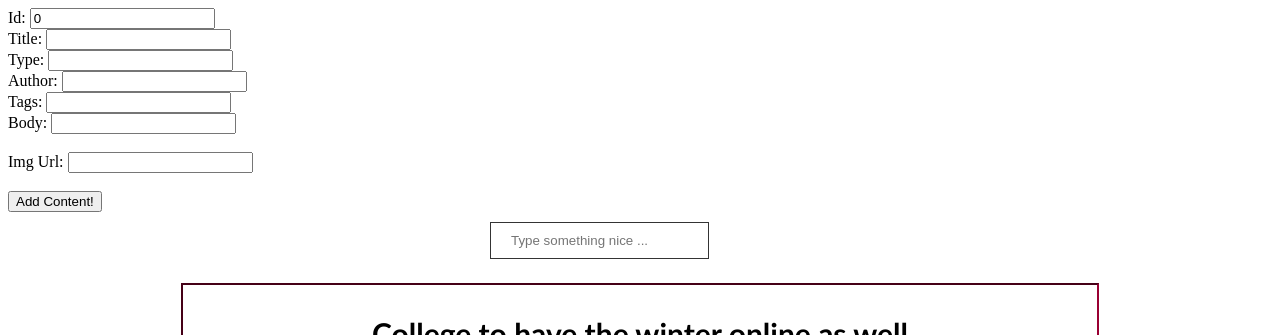
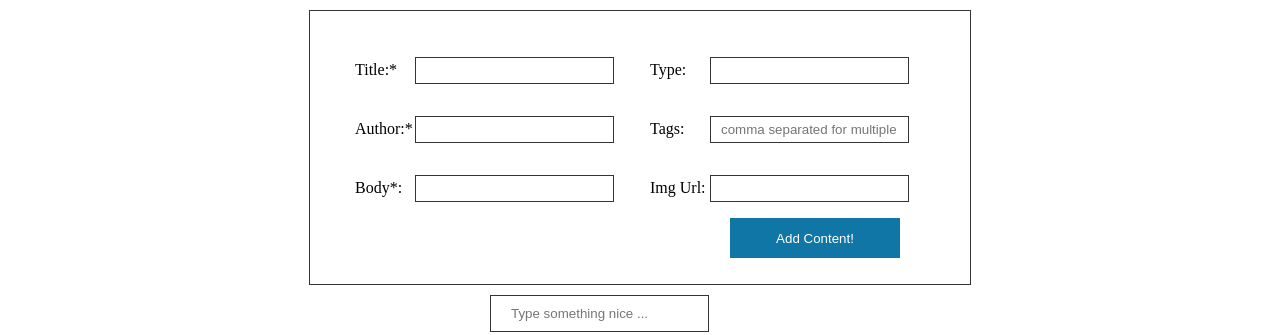
Before and after one commit to nstrazimiri/learning-angular, an Angular app in the folder angularApp/: page / in a window 1280 px wide. Shown: the top 335 px of the page. Built offline with nearby package versions, Linux system fonts and the light colour scheme.

Commit message:
Styled app

```diff
--- a/angularApp/src/app/content-list/content-list.component.scss
+++ b/angularApp/src/app/content-list/content-list.component.scss
@@ -6,3 +6,11 @@
         border: 1px solid #343434;
     }
 }
+
+.form-container{
+    width: 600px;
+    margin: 10px auto;
+    border: 1px solid #343434;
+    padding: 30px;
+
+}
--- a/angularApp/src/app/content-list/content-list.component.ts
+++ b/angularApp/src/app/content-list/content-list.component.ts
@@ -82,6 +82,8 @@ export class ContentListComponent implements OnInit {
 
    }
    addContentToList(newContentFromChild: Content): void {
+     //dynamically assign the id, according to the array length
+     newContentFromChild.id = this.contentList.length;
     this.contentList.push(newContentFromChild);
     // We need to clone the array for the pipe to work
     this.contentList = Object.assign([], this.contentList);
--- a/angularApp/src/app/create-content/create-content.component.html
+++ b/angularApp/src/app/create-content/create-content.component.html
@@ -1,8 +1,12 @@
-Id: <input [(ngModel)]="newContent.id" /><br />
-Title: <input [(ngModel)]="newContent.title" /><br />
-Type: <input [(ngModel)]="newContent.type" /><br />
-Author: <input [(ngModel)]="newContent.author" /><br />
-Tags: <input [(ngModel)]="newContent.tags[0]" /><br />
-Body: <input [(ngModel)]="newContent.body" /><br /><br />
-Img Url: <input [(ngModel)]="newContent.imgUrl" /><br /><br />
+<p><span>Title:*</span><input [(ngModel)]="newContent.title" /></p>
+<p><span>Type:</span><input [(ngModel)]="newContent.type" /></p>
+<p><span>Author:*</span><input [(ngModel)]="newContent.author" /></p>
+<p><span>Tags:</span><input [(ngModel)]="newContent.tags[0]"  placeholder="comma separated for multiple tags"/></p>
+<p><span>Body*:</span><input [(ngModel)]="newContent.body" /></p>
+<p><span>Img Url:</span><input [(ngModel)]="newContent.imgUrl" /></p>
 <button (click)="addContent()">Add Content!</button>
+<p class="error"*ngFor="let error of (errors)">
+    <b>{{error | titlecase}}</b> is required!
+</p>
+<p class="clear"></p>
+<!-- <p style="color: red;" class="error" *ngIf="errorForm">Please fill all required fields, and try again</p> -->
--- a/angularApp/src/app/create-content/create-content.component.scss
+++ b/angularApp/src/app/create-content/create-content.component.scss
@@ -0,0 +1,37 @@
+.error{
+    color:red;
+}
+
+p:not(.error){
+    width: 280px;
+    display: inline-block;
+    margin-left: 15px;
+    span{
+        display: inline-block;
+        width: 60px;
+    }
+    em{
+        font-weight: bold;
+        font-style: normal;
+        cursor: pointer;
+    }
+    input{
+        padding: 5px 10px;
+        border: 1px solid #343434;
+    }
+}
+
+button{
+    float:right;
+    cursor: pointer;
+    width: 170px;
+    height: 40px;
+    background-color: #1076a5;
+    color: #fff;
+    border: 0;
+    margin-right: 40px;
+}
+
+.clear{
+    clear: right;
+}
--- a/angularApp/src/app/create-content/create-content.component.ts
+++ b/angularApp/src/app/create-content/create-content.component.ts
@@ -9,6 +9,7 @@ import { Content } from '../helper-files/content-interface';
 export class CreateContentComponent implements OnInit {
   @Output() newContentEvent = new EventEmitter<Content>();
   newContent: Content;
+  errors:String[];
 
   constructor() {
     this.newContent = {
@@ -20,6 +21,8 @@ export class CreateContentComponent implements OnInit {
       author:'',
       imgUrl:''
     };
+
+    this.errors = [];
    }
 
   ngOnInit(): void {
@@ -27,14 +30,32 @@ export class CreateContentComponent implements OnInit {
 
   }
 
+
   addContent(): void{
-    console.log('Event Emitted!', this.newContent.title);
-    this.newContent.id = +this.newContent.id;
-    if( this.newContent.title==''){
-      console.log("Title is required")
-    }else{
-    this.newContentEvent.emit(this.newContent);
-    }
+    const formPromise = new Promise((success, fail) => {
+      this.errors = [];
+      if(this.newContent.title == ''){
+        this.errors.push('Title');
+      }
+      if(this.newContent.body == ''){
+        this.errors.push('Body');
+      }
+      if(this.newContent.author == ''){
+        this.errors.push('Author');
+      }
+      if (this.errors.length==0){
+        this.newContentEvent.emit(this.newContent);
+        success('Added the content with title: '+ this.newContent.title);
+      }else{
+        fail('Please fill the required fields and try again');
+      }
+    });
+    formPromise.then((successResult: string) => {
+      console.log('Success! ', successResult);
+    }).catch((failResult: string) => console.log('Failure!: ', failResult));
+
   }
 
+
+
 }
```
